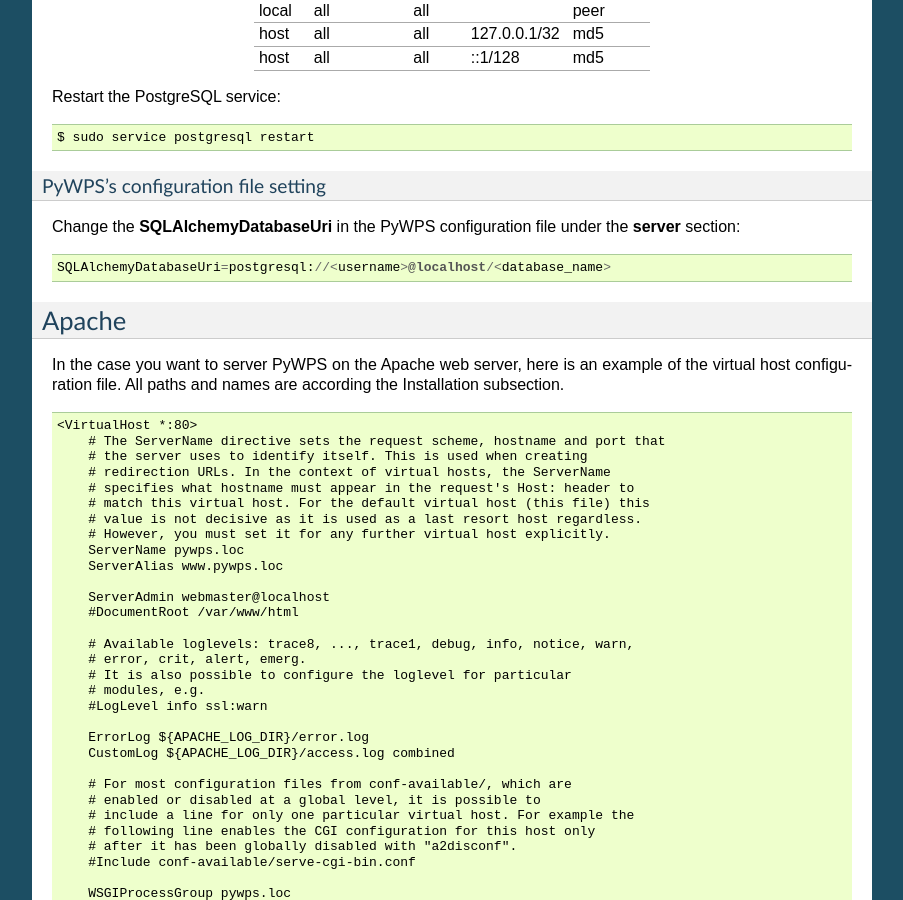
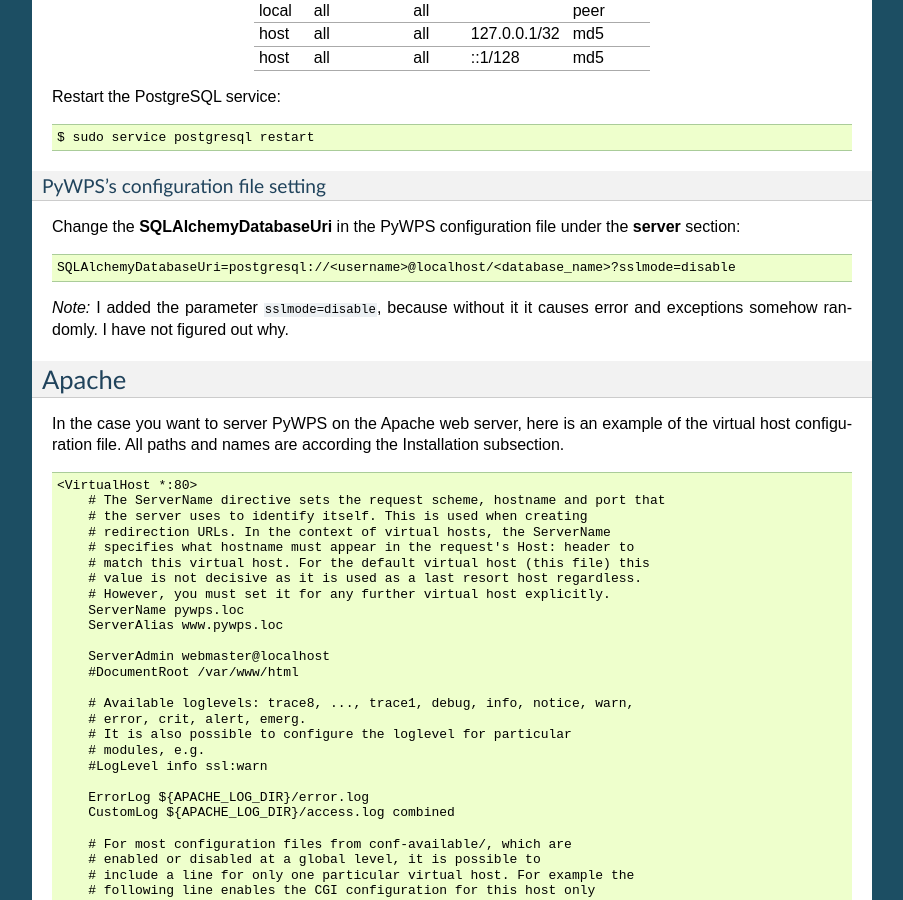
Before and after one commit to geopython/pywps, a Sphinx documentation site: the page built from docs/install.rst, in a window 1280 px wide and 900 px high, scrolled down 2619 px. Shown: the whole window, without its empty margins (198-1101 px from the left). Built offline with Sphinx 7.4.7, drawn with Linux system fonts in a browser that asks for light colours.

Commit message:
note to install docs about postgresql setting

```diff
--- a/docs/install.rst
+++ b/docs/install.rst
@@ -151,7 +151,9 @@
 
 Change the **SQLAlchemyDatabaseUri** in the PyWPS configuration file under the **server** section::
 
-   SQLAlchemyDatabaseUri=postgresql://<username>@localhost/<database_name>
+   SQLAlchemyDatabaseUri=postgresql://<username>@localhost/<database_name>?sslmode=disable
+
+*Note:* I added the parameter ``sslmode=disable``, because without it it causes error and exceptions somehow randomly. I have not figured out why.
 
 
 Apache
```
